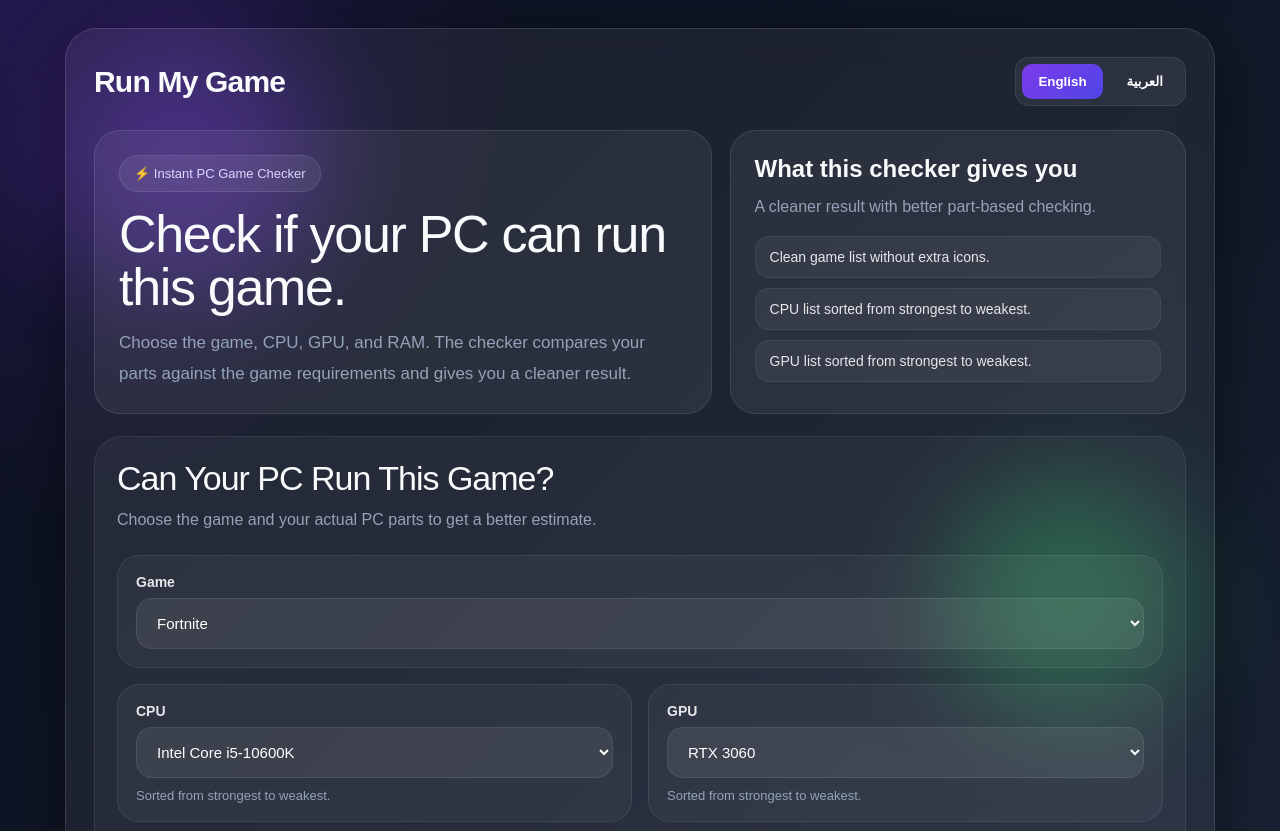
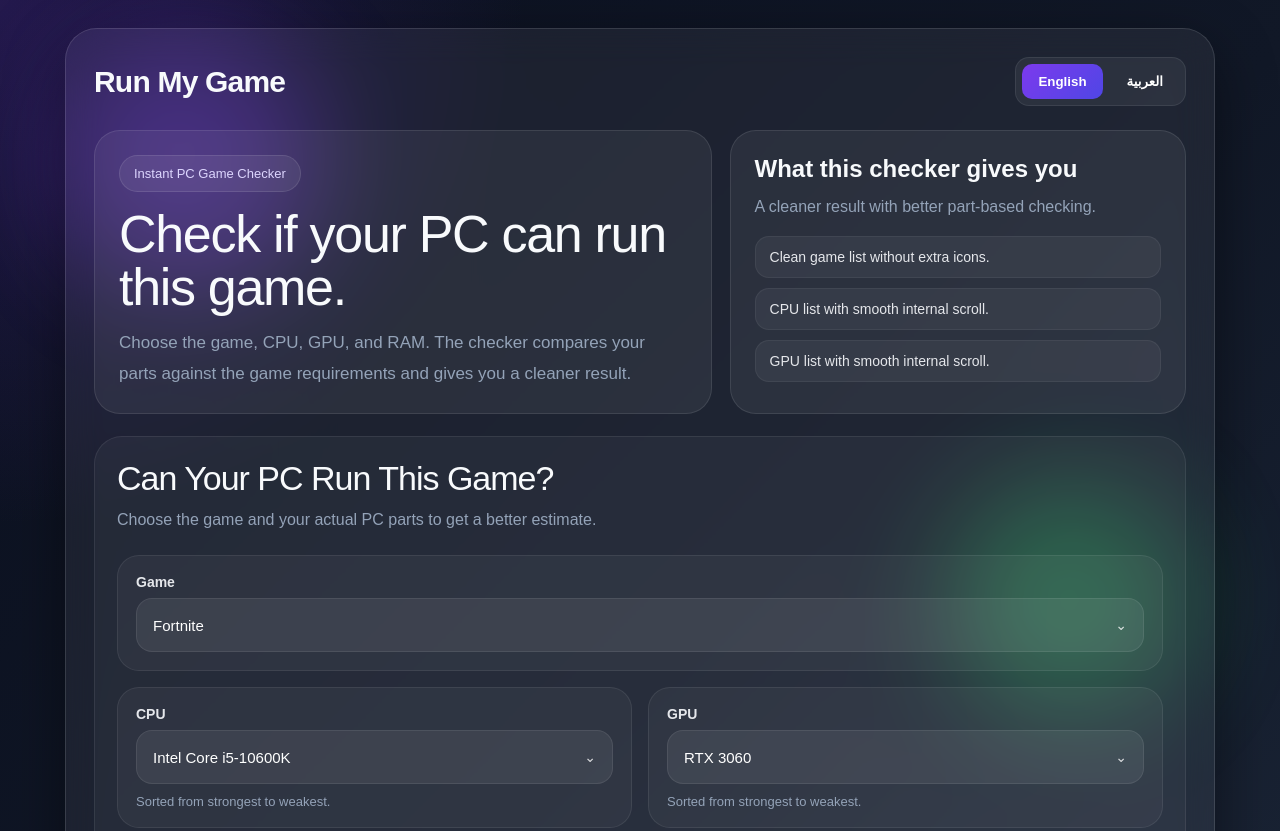
Before and after one commit to iixxg44/run_my_game, a plain HTML site: page index.html in a window 1280 px wide. Shown: the top 831 px of the page. Drawn offline with Linux system fonts and the light colour scheme.

Commit message:
Update index.html

```diff
--- a/index.html
+++ b/index.html
@@ -34,7 +34,7 @@
     }
 
     body{
-      font-family:Arial, sans-serif;
+      font-family:Arial,sans-serif;
       min-height:100vh;
       color:var(--text);
       background:
@@ -154,7 +154,6 @@
     .pill{
       display:inline-flex;
       align-items:center;
-      gap:8px;
       width:fit-content;
       padding:10px 14px;
       border-radius:999px;
@@ -242,6 +241,7 @@
       border:1px solid rgba(255,255,255,.08);
       border-radius:22px;
       padding:18px;
+      min-width:0;
     }
 
     .card.full{
@@ -257,7 +257,7 @@
       text-align:left;
     }
 
-    select,input{
+    input{
       width:100%;
       padding:15px 16px;
       border-radius:16px;
@@ -269,14 +269,9 @@
       text-align:left;
     }
 
-    select:focus,
     input:focus{
       border-color:rgba(124,58,237,.85);
       box-shadow:0 0 0 4px rgba(124,58,237,.16);
-    }
-
-    select option{
-      color:black;
     }
 
     .muted{
@@ -372,6 +367,106 @@
       text-align:left;
     }
 
+    .custom-select{
+      position:relative;
+      width:100%;
+    }
+
+    .select-trigger{
+      width:100%;
+      min-height:54px;
+      padding:15px 16px;
+      border-radius:16px;
+      border:1px solid rgba(255,255,255,.08);
+      background:rgba(255,255,255,.07);
+      color:white;
+      display:flex;
+      align-items:center;
+      justify-content:space-between;
+      gap:12px;
+      cursor:pointer;
+      transition:.2s ease;
+    }
+
+    .select-trigger:hover,
+    .custom-select.open .select-trigger{
+      border-color:rgba(124,58,237,.85);
+      box-shadow:0 0 0 4px rgba(124,58,237,.14);
+    }
+
+    .select-value{
+      font-size:15px;
+      white-space:nowrap;
+      overflow:hidden;
+      text-overflow:ellipsis;
+      min-width:0;
+    }
+
+    .select-arrow{
+      font-size:14px;
+      opacity:.8;
+      flex-shrink:0;
+      transition:.2s ease;
+    }
+
+    .custom-select.open .select-arrow{
+      transform:rotate(180deg);
+    }
+
+    .select-menu{
+      position:absolute;
+      top:calc(100% + 8px);
+      left:0;
+      right:0;
+      background:rgba(17,24,39,.98);
+      border:1px solid rgba(255,255,255,.08);
+      border-radius:18px;
+      box-shadow:0 20px 50px rgba(0,0,0,.45);
+      padding:8px;
+      display:none;
+      z-index:100;
+      max-height:260px;
+      overflow-y:auto;
+      backdrop-filter:blur(18px);
+    }
+
+    .custom-select.open .select-menu{
+      display:block;
+    }
+
+    .select-menu::-webkit-scrollbar{
+      width:10px;
+    }
+
+    .select-menu::-webkit-scrollbar-track{
+      background:transparent;
+    }
+
+    .select-menu::-webkit-scrollbar-thumb{
+      background:rgba(255,255,255,.14);
+      border-radius:999px;
+    }
+
+    .select-option{
+      padding:12px 14px;
+      border-radius:12px;
+      cursor:pointer;
+      transition:.18s ease;
+      font-size:14px;
+      line-height:1.45;
+      text-align:left;
+      word-break:break-word;
+    }
+
+    .select-option:hover{
+      background:rgba(124,58,237,.14);
+    }
+
+    .select-option.active{
+      background:linear-gradient(135deg,rgba(124,58,237,.24),rgba(79,70,229,.18));
+      border:1px solid rgba(124,58,237,.22);
+    }
+
     @media (max-width: 900px){
       .hero{
         grid-template-columns:1fr;
@@ -408,6 +503,10 @@
       .checker-title{
         font-size:28px;
       }
+
+      .select-menu{
+        max-height:220px;
+      }
     }
   </style>
 </head>
@@ -428,7 +527,7 @@
 
     <div class="hero">
       <div class="hero-left">
-        <div class="pill" id="heroBadge">⚡ Instant PC Game Checker</div>
+        <div class="pill" id="heroBadge">Instant PC Game Checker</div>
         <div class="hero-title" id="heroTitle">Check if your PC can run this game.</div>
         <div class="hero-text" id="heroText">
           Choose the game, CPU, GPU, and RAM. The checker compares your parts against the game requirements and gives you a cleaner result.
@@ -440,8 +539,8 @@
         <p id="heroRightText">A cleaner result with better part-based checking.</p>
         <div class="mini-list">
           <div class="mini-item" id="mini1">Clean game list without extra icons.</div>
-          <div class="mini-item" id="mini2">CPU list sorted from strongest to weakest.</div>
-          <div class="mini-item" id="mini3">GPU list sorted from strongest to weakest.</div>
+          <div class="mini-item" id="mini2">CPU list with smooth internal scroll.</div>
+          <div class="mini-item" id="mini3">GPU list with smooth internal scroll.</div>
         </div>
       </div>
     </div>
@@ -452,19 +551,19 @@
 
       <div class="grid">
         <div class="card full">
-          <label id="gameLabel" for="game">Game</label>
-          <select id="game"></select>
+          <label id="gameLabel">Game</label>
+          <div class="custom-select" id="gameSelect"></div>
         </div>
 
         <div class="card">
-          <label id="cpuLabel" for="cpu">CPU</label>
-          <select id="cpu"></select>
+          <label id="cpuLabel">CPU</label>
+          <div class="custom-select" id="cpuSelect"></div>
           <div class="muted" id="cpuHint">Sorted from strongest to weakest.</div>
         </div>
 
         <div class="card">
-          <label id="gpuLabel" for="gpu">GPU</label>
-          <select id="gpu"></select>
+          <label id="gpuLabel">GPU</label>
+          <div class="custom-select" id="gpuSelect"></div>
           <div class="muted" id="gpuHint">Sorted from strongest to weakest.</div>
         </div>
 
@@ -491,6 +590,9 @@
 
   <script>
     let lang = "en";
+    let selectedGame = "fortnite";
+    let selectedCpu = "Intel Core i5-10600K";
+    let selectedGpu = "RTX 3060";
 
     const cpus = [
       "Intel Core i9-14900KS",
@@ -620,14 +722,14 @@
 
     const translations = {
       en: {
-        heroBadge: "⚡ Instant PC Game Checker",
+        heroBadge: "Instant PC Game Checker",
         heroTitle: "Check if your PC can run this game.",
         heroText: "Choose the game, CPU, GPU, and RAM. The checker compares your parts against the game requirements and gives you a cleaner result.",
         heroRightTitle: "What this checker gives you",
         heroRightText: "A cleaner result with better part-based checking.",
         mini1: "Clean game list without extra icons.",
-        mini2: "CPU list sorted from strongest to weakest.",
-        mini3: "GPU list sorted from strongest to weakest.",
+        mini2: "CPU list with smooth internal scroll.",
+        mini3: "GPU list with smooth internal scroll.",
         checkerTitle: "Can Your PC Run This Game?",
         checkerSub: "Choose the game and your actual PC parts to get a better estimate.",
         gameLabel: "Game",
@@ -666,14 +768,14 @@
         cpuTip: "A stronger processor may reduce stutter."
       },
       ar: {
-        heroBadge: "⚡ فحص سريع لتشغيل الألعاب",
+        heroBadge: "فحص سريع لتشغيل الألعاب",
         heroTitle: "افحص إذا جهازك يشغّل هذه اللعبة.",
         heroText: "اختر اللعبة، والمعالج، وكرت الشاشة، والرام. الموقع يقارن القطع بمتطلبات اللعبة ويعطيك نتيجة أوضح.",
         heroRightTitle: "ماذا يعطيك هذا الفحص",
         heroRightText: "نتيجة أوضح وفحص أفضل بناءً على القطع.",
-        mini1: "قائمة ألعاب نظيفة بدون شعارات إضافية.",
-        mini2: "قائمة معالجات مرتبة من الأقوى إلى الأضعف.",
-        mini3: "قائمة كروت شاشة مرتبة من الأقوى إلى الأضعف.",
+        mini1: "قائمة ألعاب نظيفة بدون أيقونات.",
+        mini2: "قائمة معالجات مع سكرول داخلي ناعم.",
+        mini3: "قائمة كروت شاشة مع سكرول داخلي ناعم.",
         checkerTitle: "هل جهازك يشغّل هذه اللعبة؟",
         checkerSub: "اختر اللعبة وقطع جهازك الحقيقية لتحصل على نتيجة أفضل.",
         gameLabel: "اللعبة",
@@ -713,32 +815,106 @@
       }
     };
 
-    function fillSelect(id, list, defaultValue = "") {
-      const select = document.getElementById(id);
-      select.innerHTML = "";
-      list.forEach(item => {
-        const option = document.createElement("option");
-        option.value = item;
-        option.textContent = item;
-        if (item === defaultValue) option.selected = true;
-        select.appendChild(option);
-      });
+    function closeAllDropdowns() {
+      document.querySelectorAll(".custom-select").forEach(el => el.classList.remove("open"));
     }
 
-    function fillGames() {
-      const gameSelect = document.getElementById("game");
-      gameSelect.innerHTML = "";
-      Object.keys(games).forEach(key => {
-        const option = document.createElement("option");
-        option.value = key;
-        option.textContent = games[key][lang];
-        gameSelect.appendChild(option);
+    function createCustomSelect(containerId, items, selectedValue, onChange) {
+      const container = document.getElementById(containerId);
+      container.innerHTML = "";
+
+      const wrapper = document.createElement("div");
+      wrapper.className = "custom-select";
+
+      const trigger = document.createElement("div");
+      trigger.className = "select-trigger";
+
+      const value = document.createElement("div");
+      value.className = "select-value";
+      value.textContent = selectedValue;
+
+      const arrow = document.createElement("div");
+      arrow.className = "select-arrow";
+      arrow.innerHTML = "⌄";
+
+      trigger.appendChild(value);
+      trigger.appendChild(arrow);
+
+      const menu = document.createElement("div");
+      menu.className = "select-menu";
+
+      items.forEach(item => {
+        const option = document.createElement("div");
+        option.className = "select-option" + (item === selectedValue ? " active" : "");
+        option.textContent = item;
+
+        option.addEventListener("click", () => {
+          value.textContent = item;
+          wrapper.classList.remove("open");
+          menu.querySelectorAll(".select-option").forEach(o => o.classList.remove("active"));
+          option.classList.add("active");
+          onChange(item);
+        });
+
+        menu.appendChild(option);
       });
+
+      trigger.addEventListener("click", (e) => {
+        e.stopPropagation();
+        const isOpen = wrapper.classList.contains("open");
+        closeAllDropdowns();
+        if (!isOpen) wrapper.classList.add("open");
+      });
+
+      wrapper.appendChild(trigger);
+      wrapper.appendChild(menu);
+      container.appendChild(wrapper);
     }
+
+    document.addEventListener("click", () => {
+      closeAllDropdowns();
+    });
 
     function getRank(list, item) {
       const index = list.indexOf(item);
       return index === -1 ? 9999 : index;
+    }
+
+    function gameListForLang() {
+      return Object.keys(games).map(key => ({
+        key,
+        label: games[key][lang]
+      }));
+    }
+
+    function refreshSelects() {
+      createCustomSelect(
+        "gameSelect",
+        gameListForLang().map(g => g.label),
+        games[selectedGame][lang],
+        (label) => {
+          const found = Object.keys(games).find(key => games[key][lang] === label);
+          selectedGame = found || "fortnite";
+        }
+      );
+
+      createCustomSelect(
+        "cpuSelect",
+        cpus,
+        selectedCpu,
+        (value) => {
+          selectedCpu = value;
+        }
+      );
+
+      createCustomSelect(
+        "gpuSelect",
+        gpus,
+        selectedGpu,
+        (value) => {
+          selectedGpu = value;
+        }
+      );
     }
 
     function setLang(selected) {
@@ -768,7 +944,7 @@
       document.getElementById("gpuHint").innerText = t.gpuHint;
       document.getElementById("checkBtn").innerText = t.checkBtn;
 
-      fillGames();
+      refreshSelects();
       resetWaiting();
     }
 
@@ -784,15 +960,11 @@
 
     function checkGame() {
       const t = translations[lang];
-      const gameKey = document.getElementById("game").value;
-      const cpu = document.getElementById("cpu").value;
-      const gpu = document.getElementById("gpu").value;
       const ram = Number(document.getElementById("ram").value || 0);
+      const req = games[selectedGame];
 
-      const req = games[gameKey];
-
-      const cpuOk = getRank(cpus, cpu) <= getRank(cpus, req.cpuMin);
-      const gpuOk = getRank(gpus, gpu) <= getRank(gpus, req.gpuMin);
+      const cpuOk = getRank(cpus, selectedCpu) <= getRank(cpus, req.cpuMin);
+      const gpuOk = getRank(gpus, selectedGpu) <= getRank(gpus, req.gpuMin);
       const ramOk = ram >= req.ramMin;
 
       let score = 0;
@@ -847,8 +1019,6 @@
         .join("");
     }
 
-    fillSelect("cpu", cpus, "Intel Core i5-10600K");
-    fillSelect("gpu", gpus, "RTX 3060");
     setLang("en");
   </script>
 </body>
```
